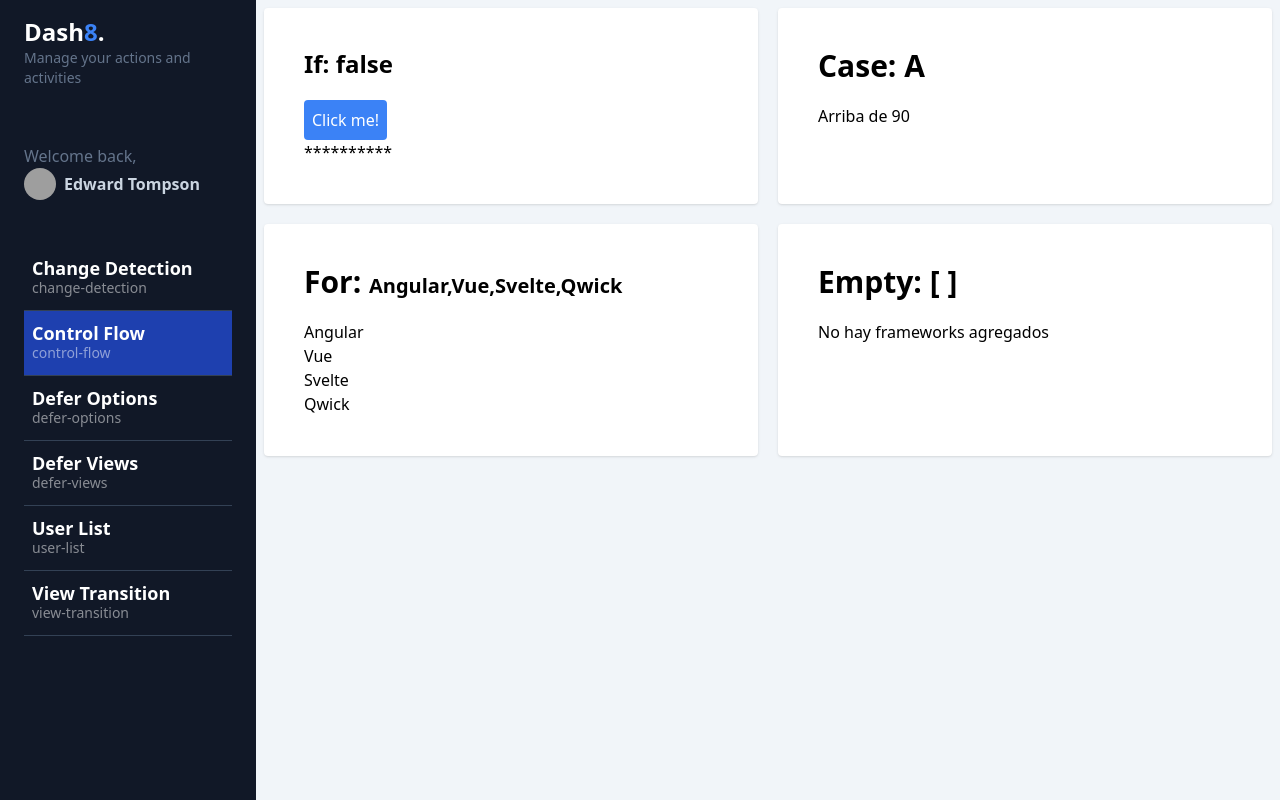
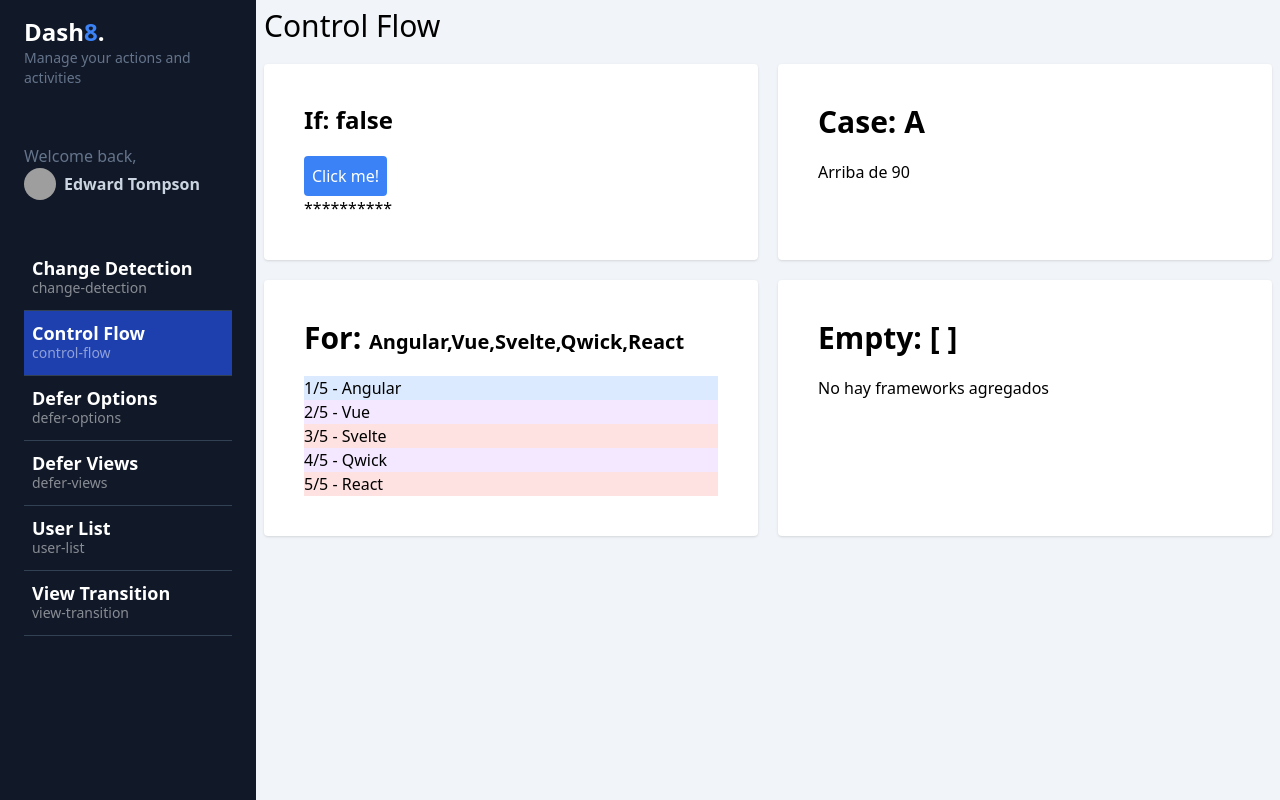
Before and after one commit to Zoloz966/Angular17-, an Angular app: page /dashboard/control-flow in a window 1280 px wide. Built offline with nearby package versions, Linux system fonts and the light colour scheme; grey boxes are pictures that could not be loaded.

Commit message:
Add tittle componente using @Input

```diff
--- a/src/app/dashboard/pages/control-flow/control-flow.component.html
+++ b/src/app/dashboard/pages/control-flow/control-flow.component.html
@@ -1,3 +1,4 @@
+<app-title title="Control Flow" withShadow />
 <section class="grid grid-cols-1 md:grid-cols-2 gap-5">
   <div class="bg-white rounded shadow p-10">
     <h2 class="text-2xl font-bold mb-5">If: {{ showContent() }}</h2>
@@ -32,8 +33,17 @@
     </h2>
 
     <ul>
-      @for (framework of frameworks(); track $index) {
-      <li>{{framework}}</li>
+      @for (framework of frameworks(); track framework; let i = $index, first =
+      $first, last = $last, count = $count, even = $even, odd = $odd) {
+      <li
+        [class]="{
+        'bg-red-100': even && !first ,
+        'bg-purple-100': odd,
+        'bg-blue-100': first,
+        }"
+      >
+        {{i + 1}}/{{count}} - {{framework}}
+      </li>
       }
     </ul>
   </div>
@@ -47,7 +57,7 @@
       @for (framework of frameworks2(); track $index) {
       <li>{{framework}}</li>
       } @empty {
-        <li>No hay frameworks agregados</li>
+      <li>No hay frameworks agregados</li>
       }
     </ul>
   </div>
--- a/src/app/dashboard/pages/control-flow/control-flow.component.ts
+++ b/src/app/dashboard/pages/control-flow/control-flow.component.ts
@@ -1,11 +1,12 @@
 import { CommonModule } from '@angular/common';
 import { Component, signal } from '@angular/core';
+import { TitleComponent } from '@shared/title/title.component';
 
 type Grade = 'A' | 'B' | 'F';
 
 @Component({
   standalone: true,
-  imports: [CommonModule],
+  imports: [CommonModule, TitleComponent],
   templateUrl: './control-flow.component.html',
   styles: `
     :host {
@@ -16,7 +17,7 @@ type Grade = 'A' | 'B' | 'F';
 export default class ControlFlowComponent {
   public showContent = signal(false);
   public grade = signal<Grade>('A');
-  public frameworks = signal(['Angular', 'Vue', 'Svelte', 'Qwick'])
+  public frameworks = signal(['Angular', 'Vue', 'Svelte', 'Qwick', 'React'])
   public frameworks2 = signal([])
 
   public toggleContent(): void {
--- a/src/app/shared/title/title.component.html
+++ /dev/null
@@ -1 +0,0 @@
-<p>title works!</p>,
--- a/src/app/shared/title/title.component.ts
+++ b/src/app/shared/title/title.component.ts
@@ -1,15 +1,18 @@
 import { CommonModule } from '@angular/common';
-import { Component } from '@angular/core';
+import { Component, Input, booleanAttribute } from '@angular/core';
 
 @Component({
   selector: 'app-title',
   standalone: true,
   imports: [CommonModule],
-  templateUrl: './title.component.html',
+  template: `<h1 class="text-3xl mb-5">{{ title }}</h1>`,
   styles: `
     :host {
       display: block;
     }
   `,
 })
-export class TitleComponent {}
+export class TitleComponent {
+  @Input({ required: true }) public title!: string;
+  @Input({ transform: booleanAttribute }) public withShadow: boolean = false;
+}
```
